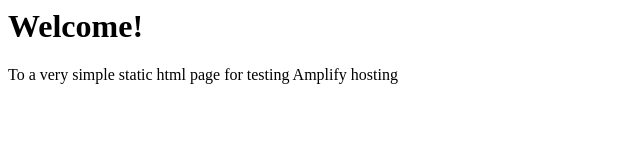
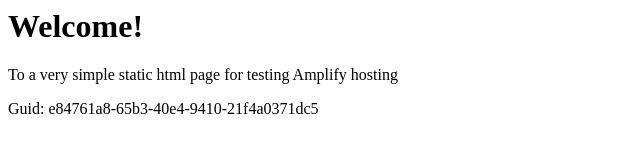
Before and after one commit to aws-aemilia-hkg/Github-PR-Commit-Integration-Test-DoNotTouch-Gith-OKSLNVO2-v1-preprod-ap-east-1, a website: page src/index.html in a window 1280 px wide. Shown: the whole page, without its empty margins (0-640 px from the left). Drawn offline with Linux system fonts and the light colour scheme.

Commit message:
commit from integ tests

```diff
--- a/src/index.html
+++ b/src/index.html
@@ -1,3 +1,5 @@
+
+
 <html lang="en">
 
 <head>
@@ -10,6 +12,6 @@
 <body>
     <h1>Welcome!</h1>
     <p>To a very simple static html page for testing Amplify hosting</p>
-</body>
+    <p>Guid: e84761a8-65b3-40e4-9410-21f4a0371dc5</p></body>
 
 </html>
```
